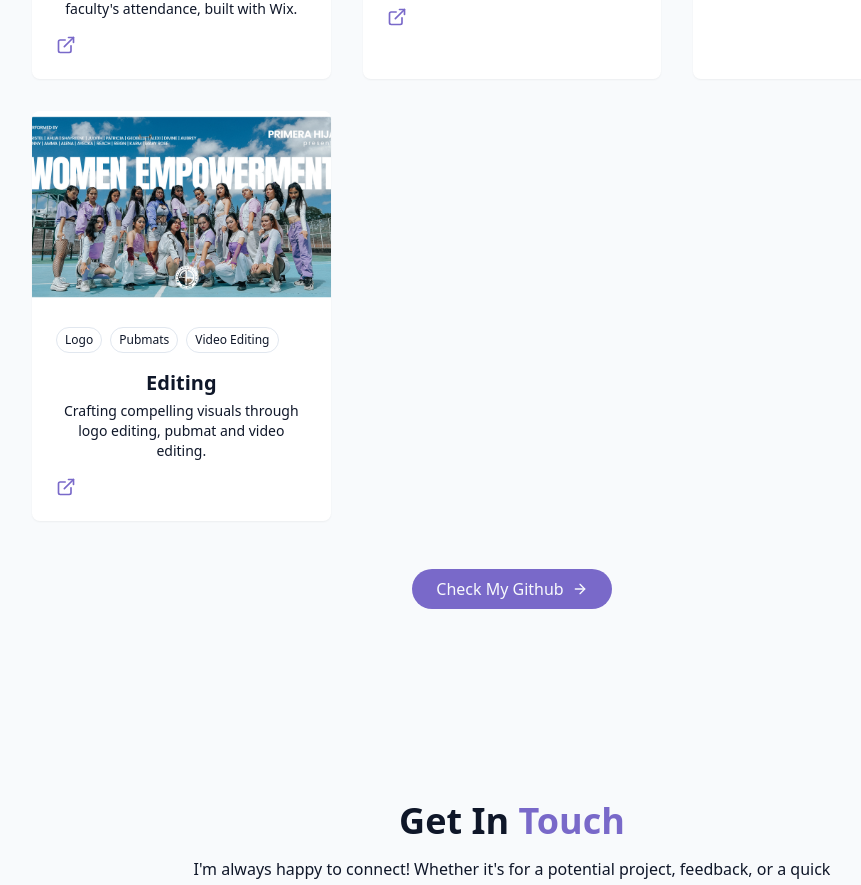
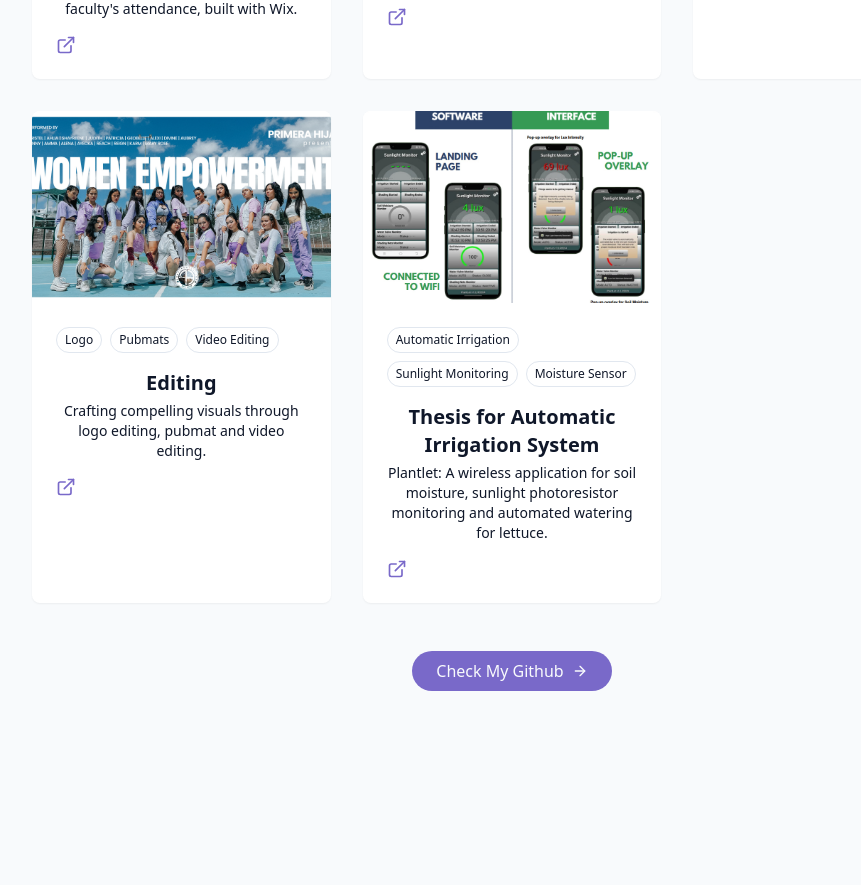
Before and after one commit to obri4402/aubrey-s-portfolio, a React (Vite) app: page / in a window 1280 px wide. Shown: the part 3293-4178 px from the top of the page, without its empty margins (128-989 px from the left). Built offline with nearby package versions, Linux system fonts and the light colour scheme.

Commit message:
Thesis project added

```diff
--- a/src/components/ProjectsSection.jsx
+++ b/src/components/ProjectsSection.jsx
@@ -32,7 +32,18 @@ const projects = [
     image: "projects/women-project.jpg",
     tags: ["Logo", "Pubmats", "Video Editing"],
     demoUrl: "https://drive.google.com/drive/folders/1x0FGXdUanGhoABopMOcUNORmsOHXNWpQ?usp=sharing"
+  },
+
+  {
+    id: 5,
+    title: "Thesis for Automatic Irrigation System",
+    description: "Plantlet: A wireless application for soil moisture, sunlight photoresistor monitoring and automated watering for lettuce.",
+    image: "projects/plantletUI.jpg",
+    tags: ["Automatic Irrigation", "Sunlight Monitoring", "Moisture Sensor"],
+    demoUrl: "https://drive.google.com/drive/folders/1WeCnqIb4saSVUFx1R3wobZ0oyA6ZJZD_?usp=sharing"
   }
+
+
 ];
 
 export const ProjectsSection = () => {
```
Also changed, not shown: public/projects/plantletUI.jpg (added).
